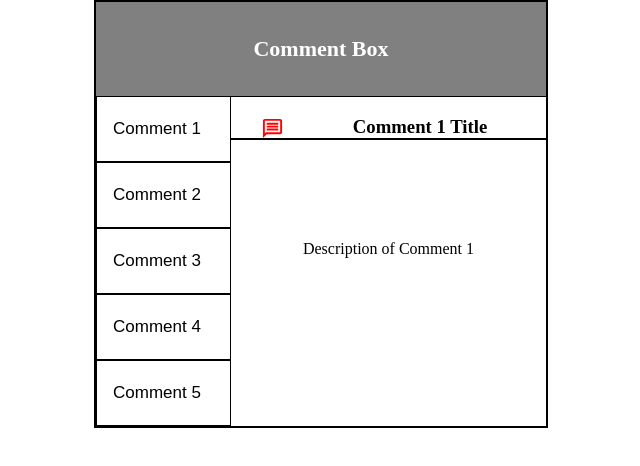
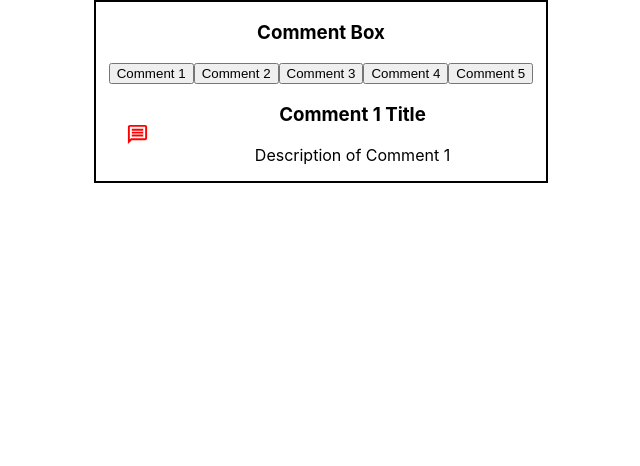
Before and after one commit to Meta-Amit-Chhipa/ReactJs, a React (Create React App) app: page / in a window 1280 px wide. Shown: the top 466 px of the page, without its empty margins (306-946 px from the left). Built offline with nearby package versions, Linux system fonts and the light colour scheme; the HTML template or start-up script is replaced by a standard one.

Commit message:
Update App.css

```diff
--- a/src/App.css
+++ b/src/App.css
@@ -6,16 +6,16 @@
   width: 450px;
   margin-left: 400px;
 }
-.title{
+.Title{
   background-color: gray;
   padding: 12px 10px;
 }
-.title h3{
+.Title h3{
   color: white;
   font-family: 'Times New Roman', Times, serif;
   font-size: 22px;
 }
-.tab button{
+.Tab button{
   display: block;
   background-color: inherit;
   color: black;
@@ -28,26 +28,26 @@
   transition: 0.3s;
   font-size: 17px;
 }
-.tab button:hover {
+.Tab button:hover {
   background-color: #ddd;
 }
 
 /* Create an active/current "tab button" class */
-.tab button.active {
+.Tab button.active {
   background-color:gray;
 }
-.tabContent{
+.TabContent{
   float: right;
   border-top: 1px solid black;
   width: 70%;
   margin-top: -330px;
   font-family: 'Times New Roman', Times, serif;
 }
-.tabContent h3{
+.TabContent h3{
   border-bottom: 2px solid black;
 }
 
-.tabContent p{
+.TabContent p{
   margin-top: 100px;
 }
 
```
